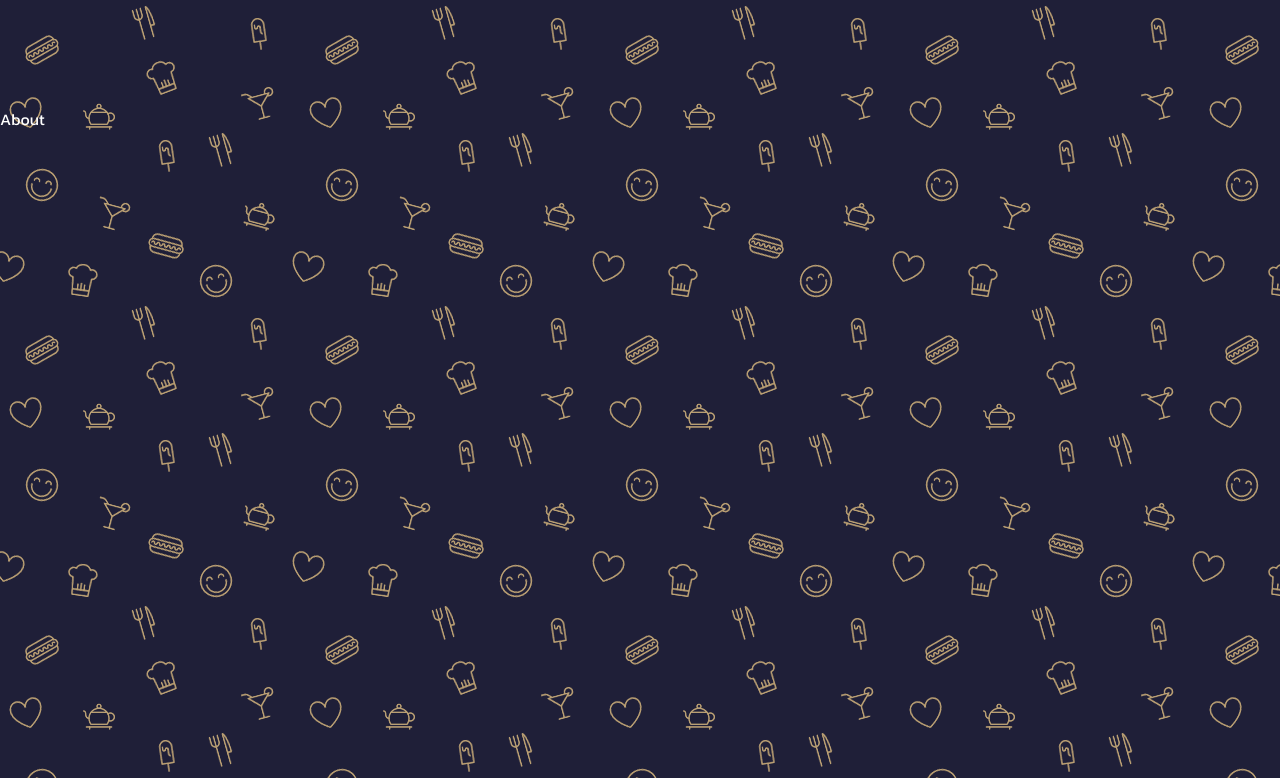
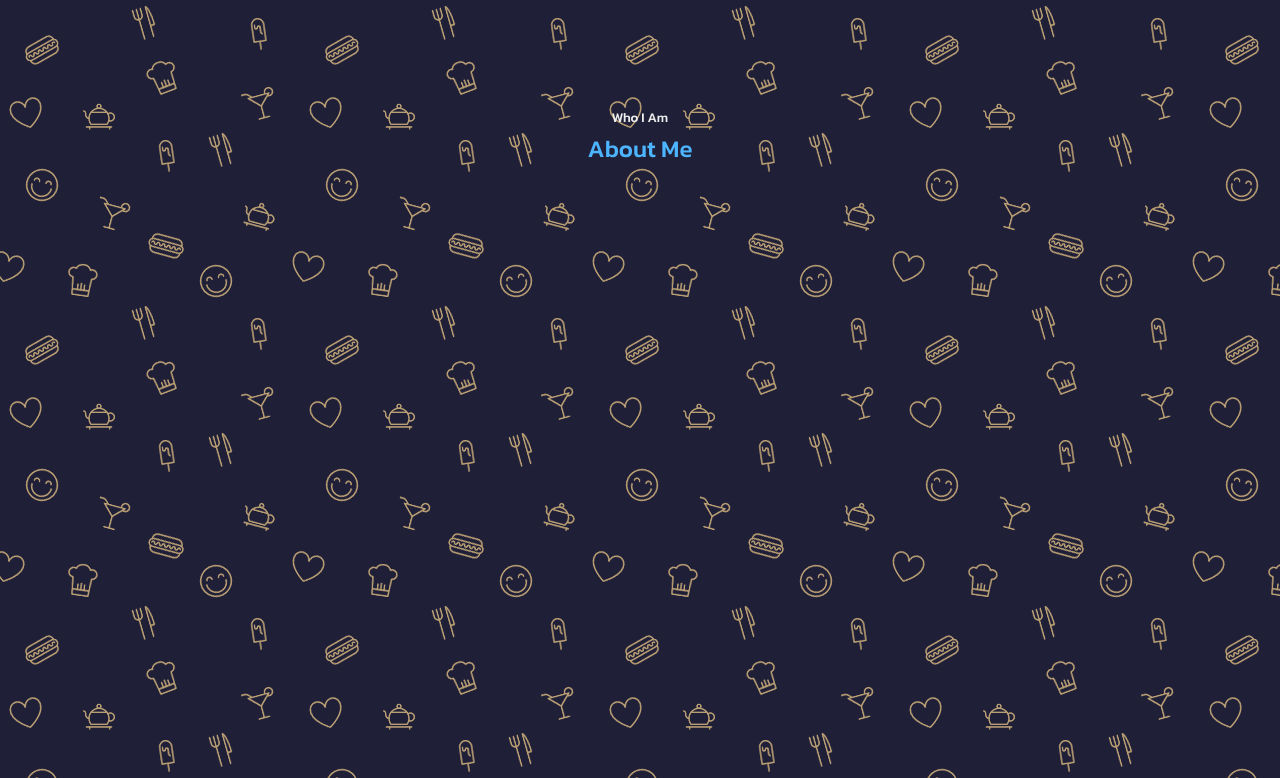
Before and after one commit to TravisLoganT/portfolio-v2, a React (Create React App) app: page / in a window 1280 px wide. Shown: the part 822-1600 px from the top of the page. Built offline with nearby package versions, Linux system fonts and the light colour scheme.

Commit message:
add the about information - later to be styled

```diff
--- a/src/components/about/About.jsx
+++ b/src/components/about/About.jsx
@@ -1,9 +1,58 @@
 import React from 'react'
 import './About.css'
+import ME from '../../assets/Travis2.png'
+import {BiAward} from 'react-icons/bi'
+import {FaUsers} from 'react-icons/fa'
+import {BsFolderFill} from 'react-icons/bs'
 
 const About = () => {
   return (
-    <section id='about'>About</section>
+    <section id='about'>
+      <h5>Who I Am</h5>
+      <h2>About Me</h2>
+
+      <div className='container about__container'>
+
+        <div className='about__me'>
+          <div className='about__me-image'>
+            <img src={ME} alt="About Me Profile Picture" />
+          </div>
+        </div>
+
+        <div className='about__content'>
+          <div className='about__cards'>
+            {/* card 1 */}
+            <article className='about__card'>
+              <BiAward className='about__icon'/>
+              <h5>Experience</h5>
+              <small>1+ year working experience</small>
+            </article>
+
+            {/* card 2 */}
+            <article className='about__card'>
+              <FaUsers className='about__icon'/>
+              <h5>Clients</h5>
+              <small>500+ Worldwide</small>
+            </article>
+
+            {/* card 3 */}
+            <article className='about__card'>
+              <BsFolderFill className='about__icon'/>
+              <h5>Projects</h5>
+              <small>30+ projects</small>
+            </article>
+
+          </div>
+
+        </div>
+
+        <p>
+          cvqgcvqgycvqgwvc qgicvgqi cvqgiycv gqiwvcgiqwvcg vduh cuavc uq vgqwvc viu vgsuvc uiv cqi fvqi qwwc vgavc gqvcg qvcy qgq v
+        </p>
+
+        <a href="#contact" className='btn btn-primary'>Let's Talk</a>
+      </div>
+    </section>
   )
 }
 
```
